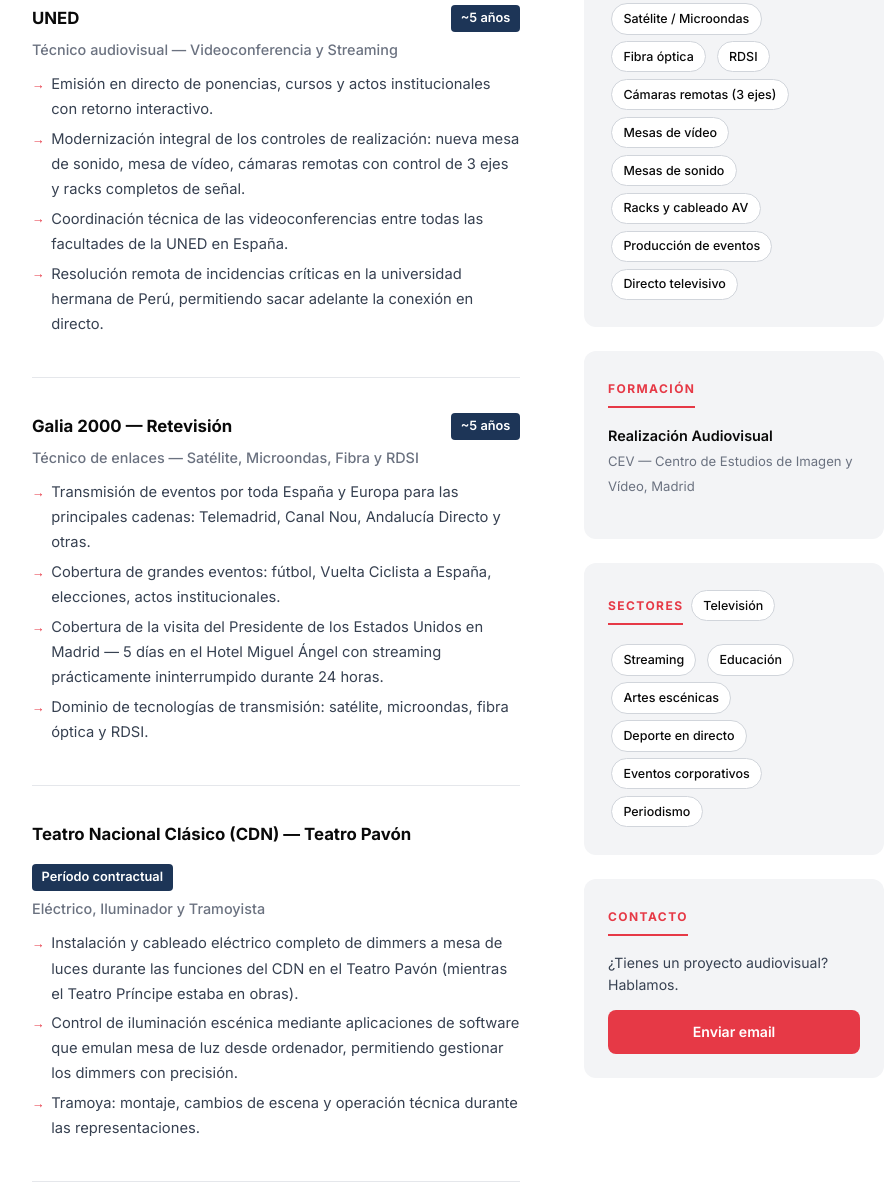
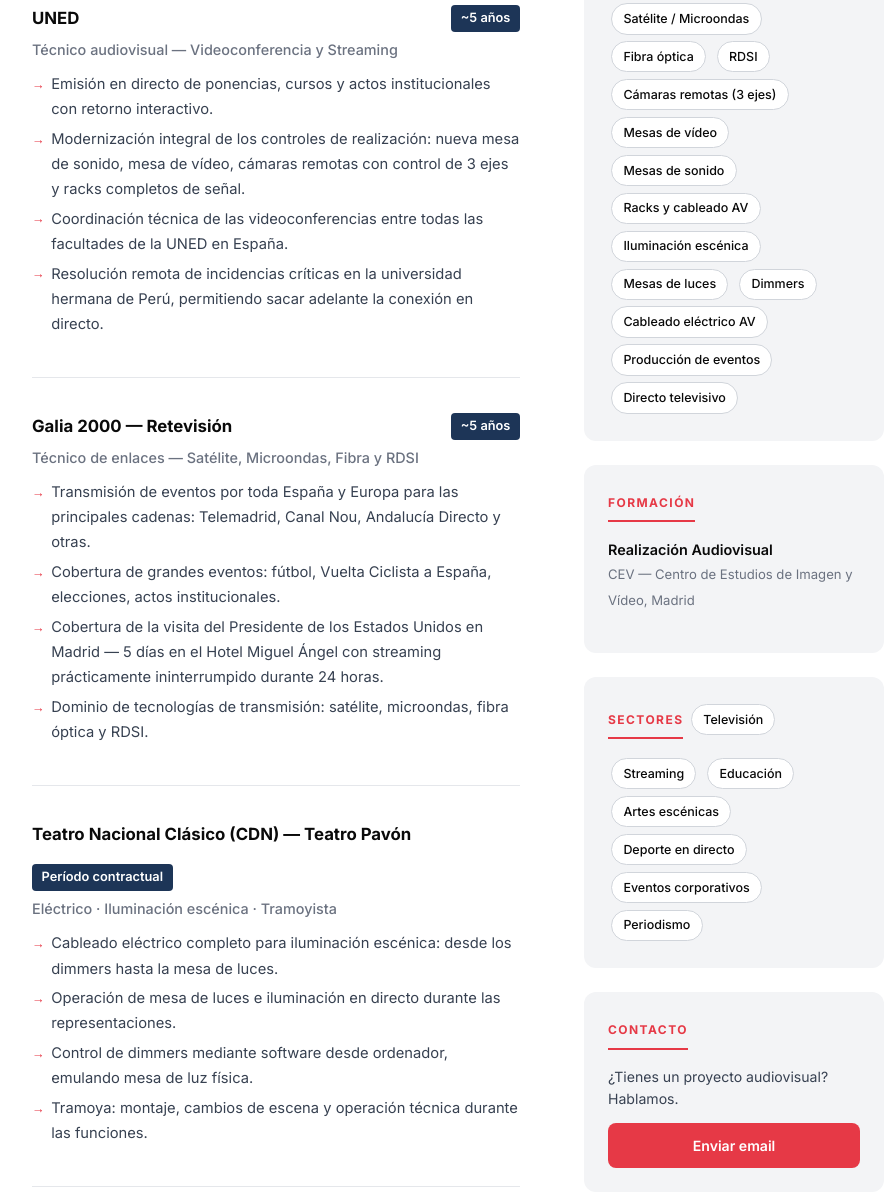
Before and after one commit to academiaencuadre/academia-encuadre, a website: page cv.html in a window 1280 px wide. Shown: the part 924-2119 px from the top of the page, without its empty margins (182-1073 px from the left). Drawn offline with nearby package versions, Linux system fonts and the light colour scheme.

Commit message:
CV: mejorar descripción eléctrico e iluminación

```diff
--- a/cv.html
+++ b/cv.html
@@ -354,12 +354,13 @@
             <span class="trabajo-empresa">Teatro Nacional Clásico (CDN) — Teatro Pavón</span>
             <span class="trabajo-fecha">Período contractual</span>
           </div>
-          <div class="trabajo-rol">Eléctrico, Iluminador y Tramoyista</div>
+          <div class="trabajo-rol">Eléctrico · Iluminación escénica · Tramoyista</div>
           <div class="trabajo-desc">
             <ul>
-              <li>Instalación y cableado eléctrico completo de dimmers a mesa de luces durante las funciones del CDN en el Teatro Pavón (mientras el Teatro Príncipe estaba en obras).</li>
-              <li>Control de iluminación escénica mediante aplicaciones de software que emulan mesa de luz desde ordenador, permitiendo gestionar los dimmers con precisión.</li>
-              <li>Tramoya: montaje, cambios de escena y operación técnica durante las representaciones.</li>
+              <li>Cableado eléctrico completo para iluminación escénica: desde los dimmers hasta la mesa de luces.</li>
+              <li>Operación de mesa de luces e iluminación en directo durante las representaciones.</li>
+              <li>Control de dimmers mediante software desde ordenador, emulando mesa de luz física.</li>
+              <li>Tramoya: montaje, cambios de escena y operación técnica durante las funciones.</li>
             </ul>
           </div>
         </div>
@@ -413,6 +414,10 @@
         <span class="skill-tag">Mesas de vídeo</span>
         <span class="skill-tag">Mesas de sonido</span>
         <span class="skill-tag">Racks y cableado AV</span>
+        <span class="skill-tag">Iluminación escénica</span>
+        <span class="skill-tag">Mesas de luces</span>
+        <span class="skill-tag">Dimmers</span>
+        <span class="skill-tag">Cableado eléctrico AV</span>
         <span class="skill-tag">Producción de eventos</span>
         <span class="skill-tag">Directo televisivo</span>
       </div>
```
